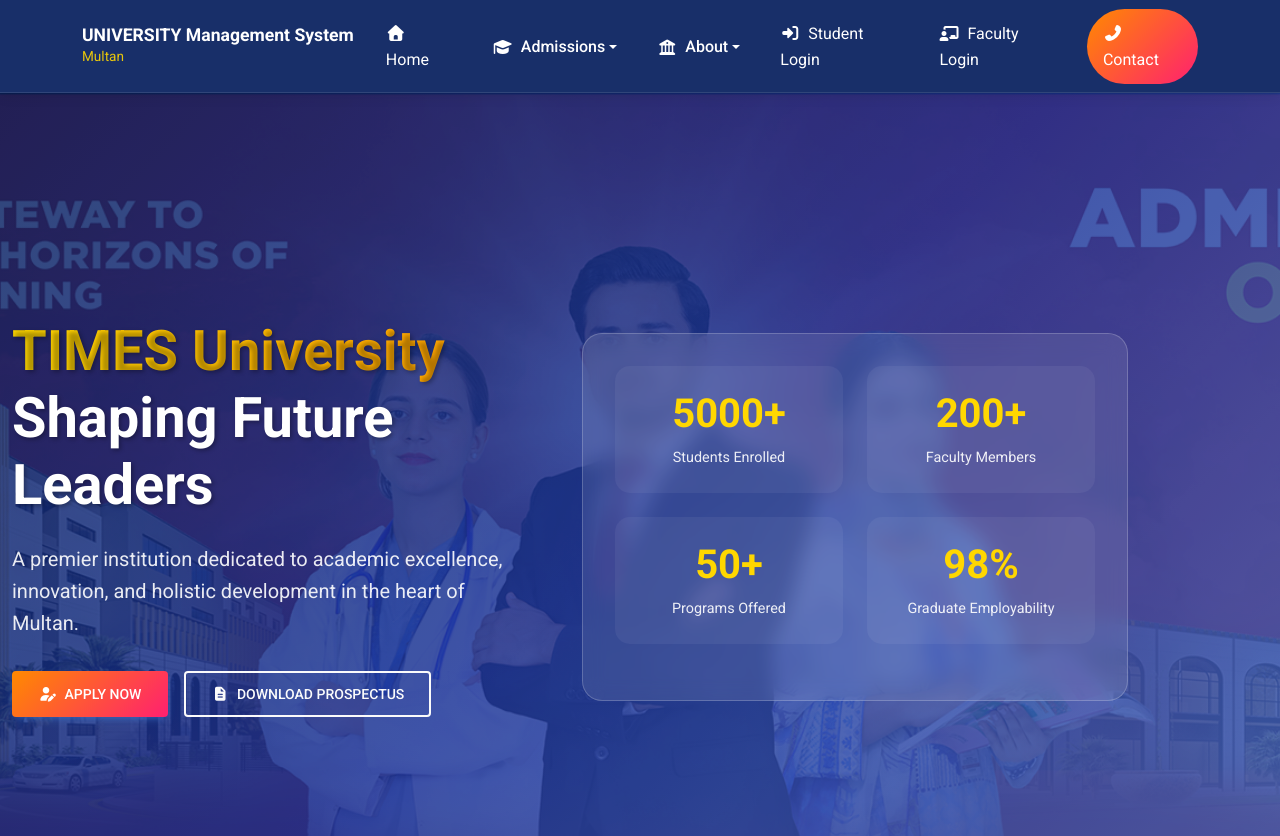
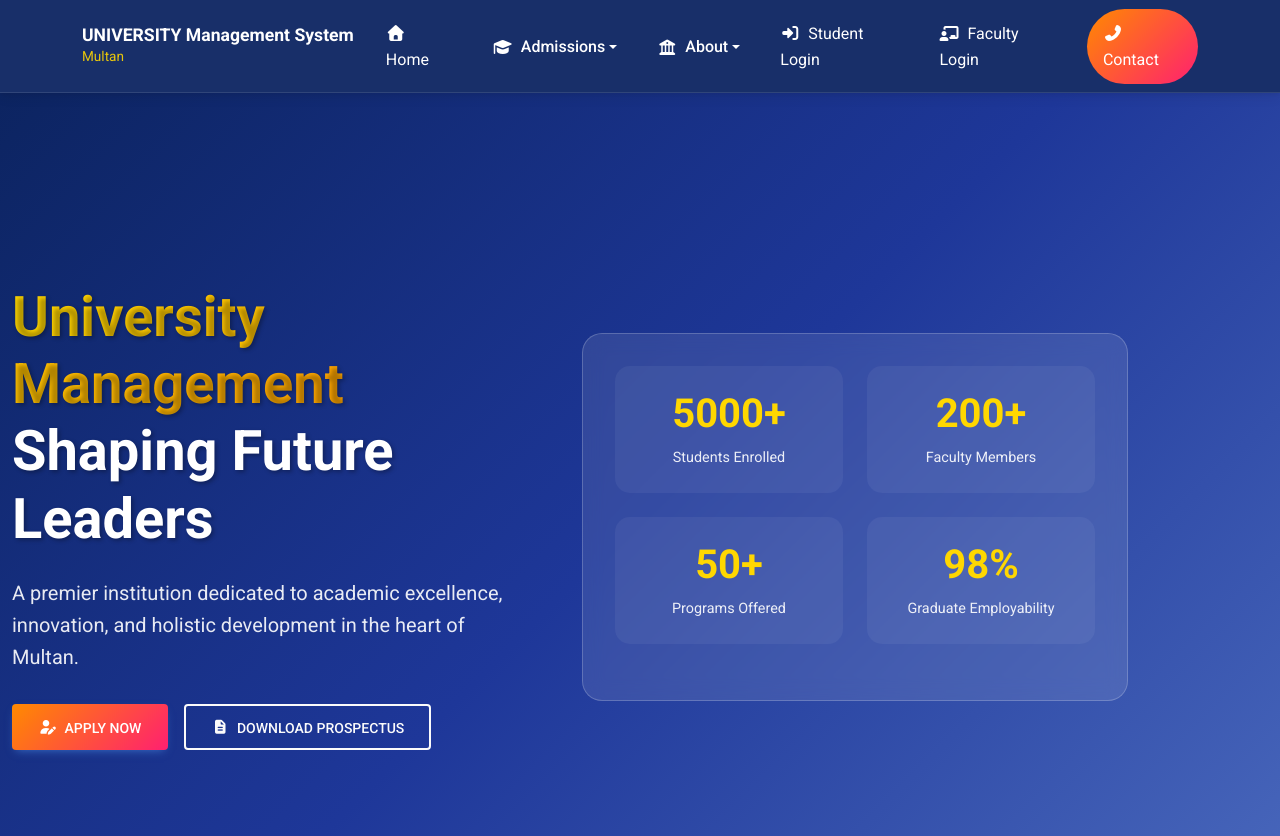
Before and after one commit to SaqlainDawood/Student_Teacher_Portal_UMS, a React (Vite) app: page / in a window 1280 px wide. Shown: the top 836 px of the page. Built offline with nearby package versions, Linux system fonts and the light colour scheme.

Commit message:
update the main page

```diff
--- a/src/Components/HeroSection/Hero.css
+++ b/src/Components/HeroSection/Hero.css
@@ -16,7 +16,7 @@
   left: 0;
   right: 0;
   bottom: 0;
-  background: url('../../assets/HeroSection/Hero-Section-Img.jpg') center/cover;
+  /* background: url('../../assets/HeroSection/Hero-Section-Img.jpg') center/cover; */
   opacity: 0.15;
   z-index: 1;
 }
--- a/src/Components/HeroSection/Hero.jsx
+++ b/src/Components/HeroSection/Hero.jsx
@@ -115,7 +115,7 @@ const Hero = () => {
               <MDBCol lg="6" className="mb-5 mb-lg-0">
                 <div className="hero-content" data-aos="fade-right">
                   <h1 className="hero-title">
-                    <span className="gradient-text">TIMES University</span>
+                    <span className="gradient-text">University Management</span>
                     <br />
                     Shaping Future Leaders
                   </h1>
```
